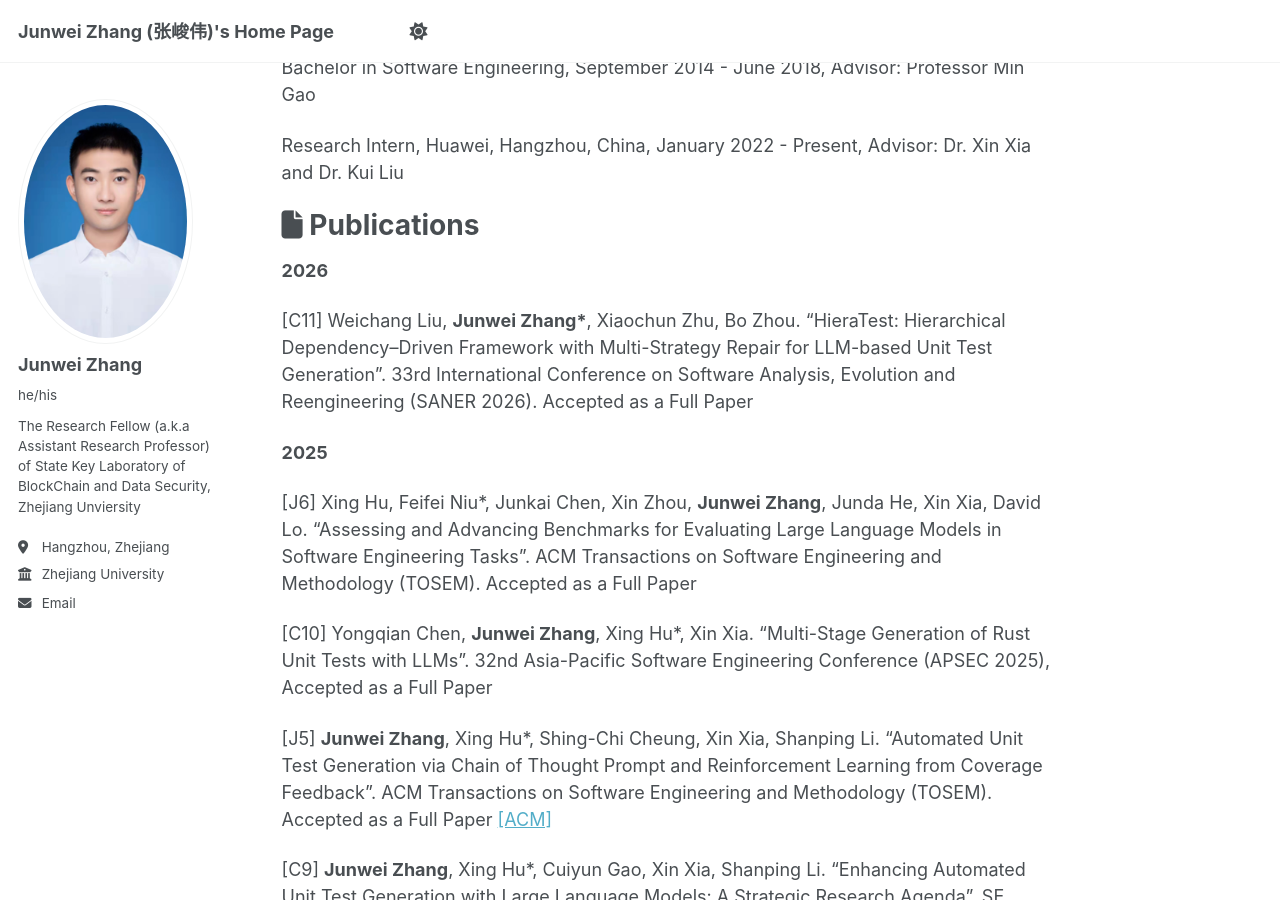
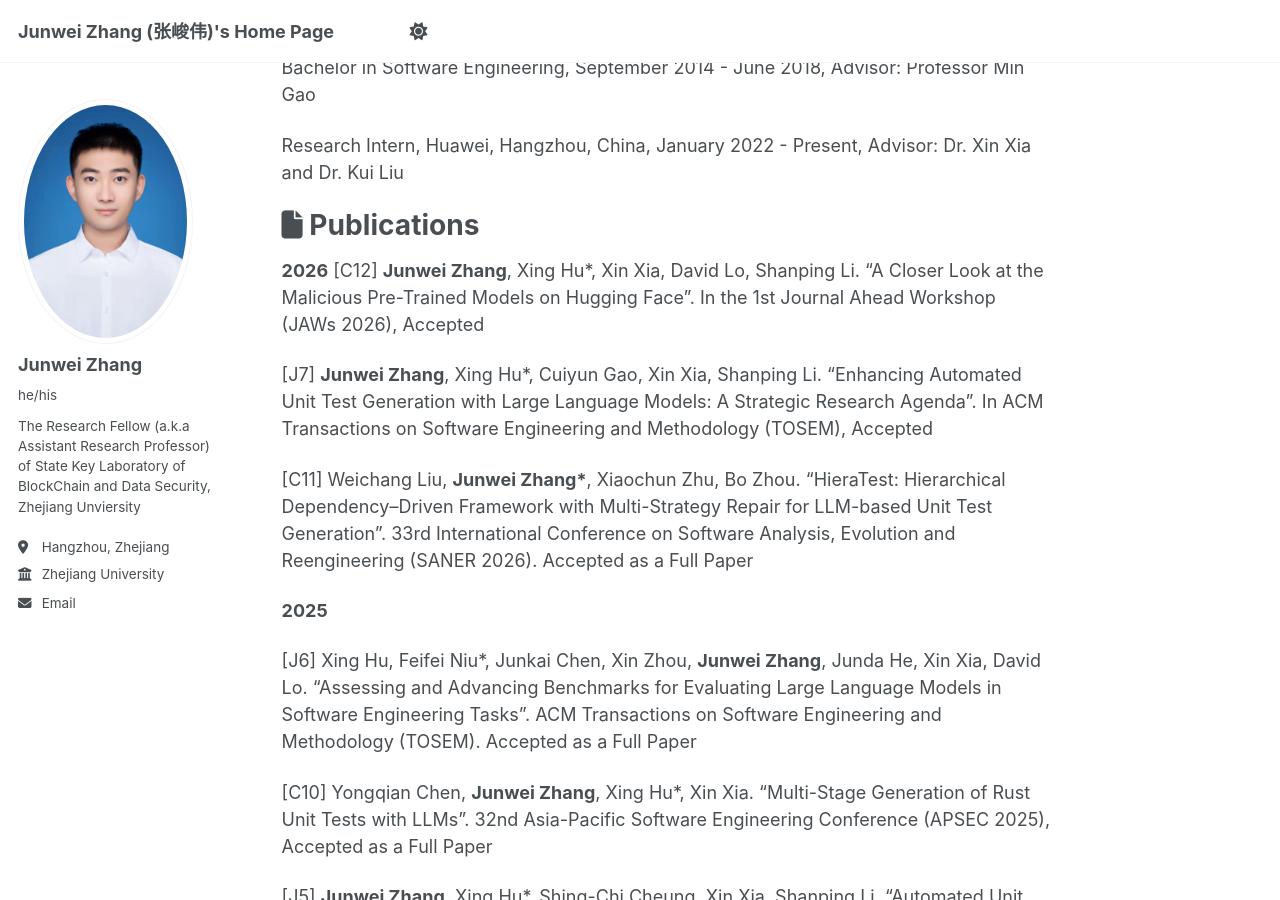
Before and after one commit to jw-zhang-zju/jw-zhang-zju.github.io, a Jekyll site: the page built from _pages/about.md, in a window 1280 px wide and 900 px high, scrolled down 641 px. Built offline with Jekyll 4.4.1, drawn with Linux system fonts in a browser that asks for light colours.

Commit message:
Update about.md with new publications
Added new publications for Junwei Zhang in 2026.

```diff
--- a/_pages/about.md
+++ b/_pages/about.md
@@ -30,6 +30,9 @@ Research Intern, Huawei, Hangzhou, China, January 2022 - Present, Advisor: Dr. X
 # <i class="fa-solid fa-file"></i> Publications
 
 **2026**
+[C12] <b>Junwei Zhang</b>, Xing Hu*, Xin Xia, David Lo, Shanping Li. “A Closer Look at the Malicious Pre-Trained Models on Hugging  Face”. In the 1st Journal Ahead Workshop (JAWs 2026), Accepted
+
+[J7] <b>Junwei Zhang</b>, Xing Hu*, Cuiyun Gao, Xin Xia, Shanping Li. “Enhancing Automated Unit Test Generation with Large Language Models: A Strategic Research Agenda”. In ACM Transactions on Software Engineering and Methodology (TOSEM), Accepted
 
 [C11] Weichang Liu, <b>Junwei Zhang*</b>, Xiaochun Zhu, Bo Zhou. "HieraTest: Hierarchical Dependency–Driven Framework with Multi-Strategy Repair for LLM-based Unit Test Generation". 33rd International Conference on Software Analysis, Evolution and Reengineering (SANER 2026). Accepted as a Full Paper
 
```
